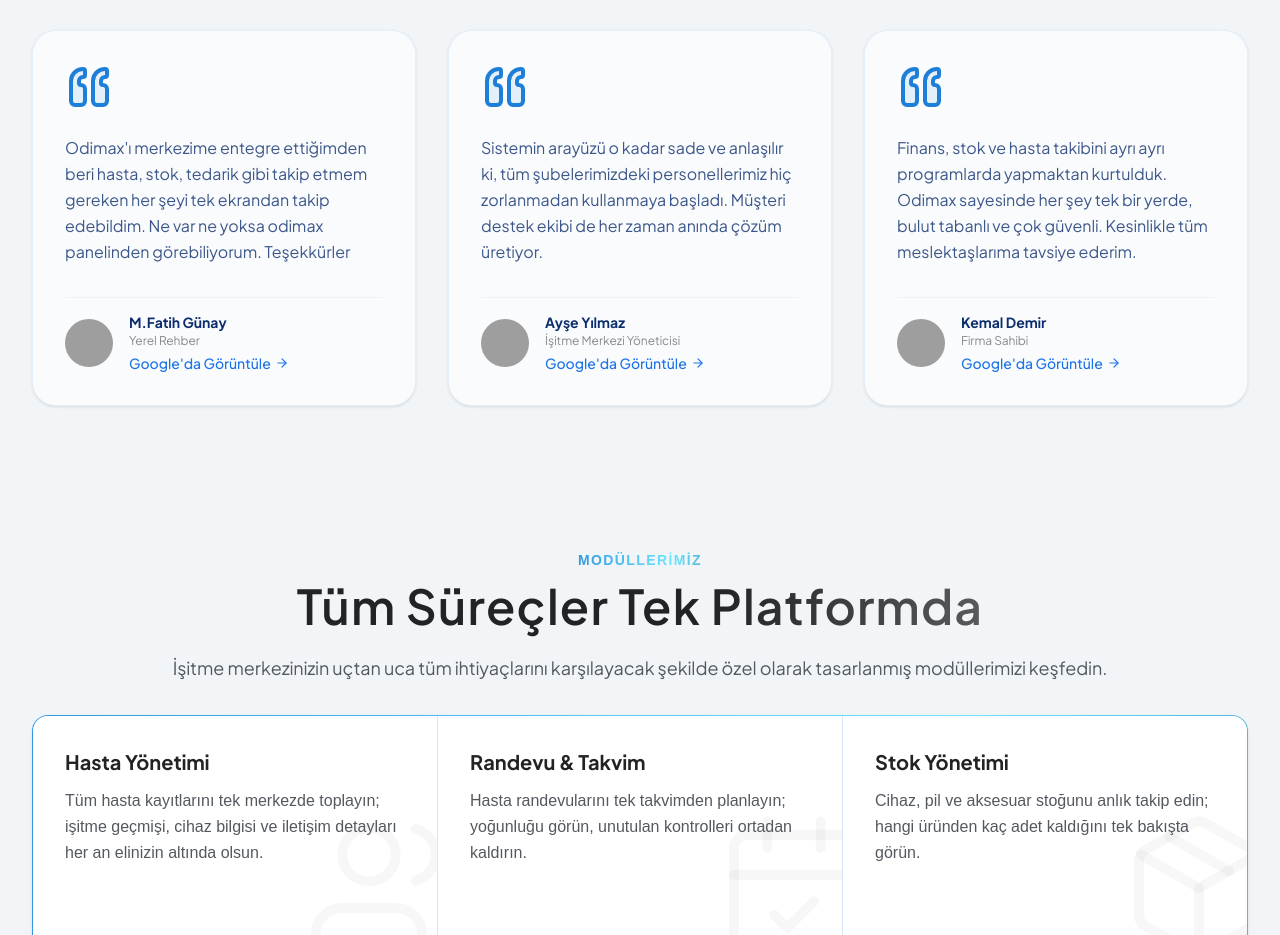
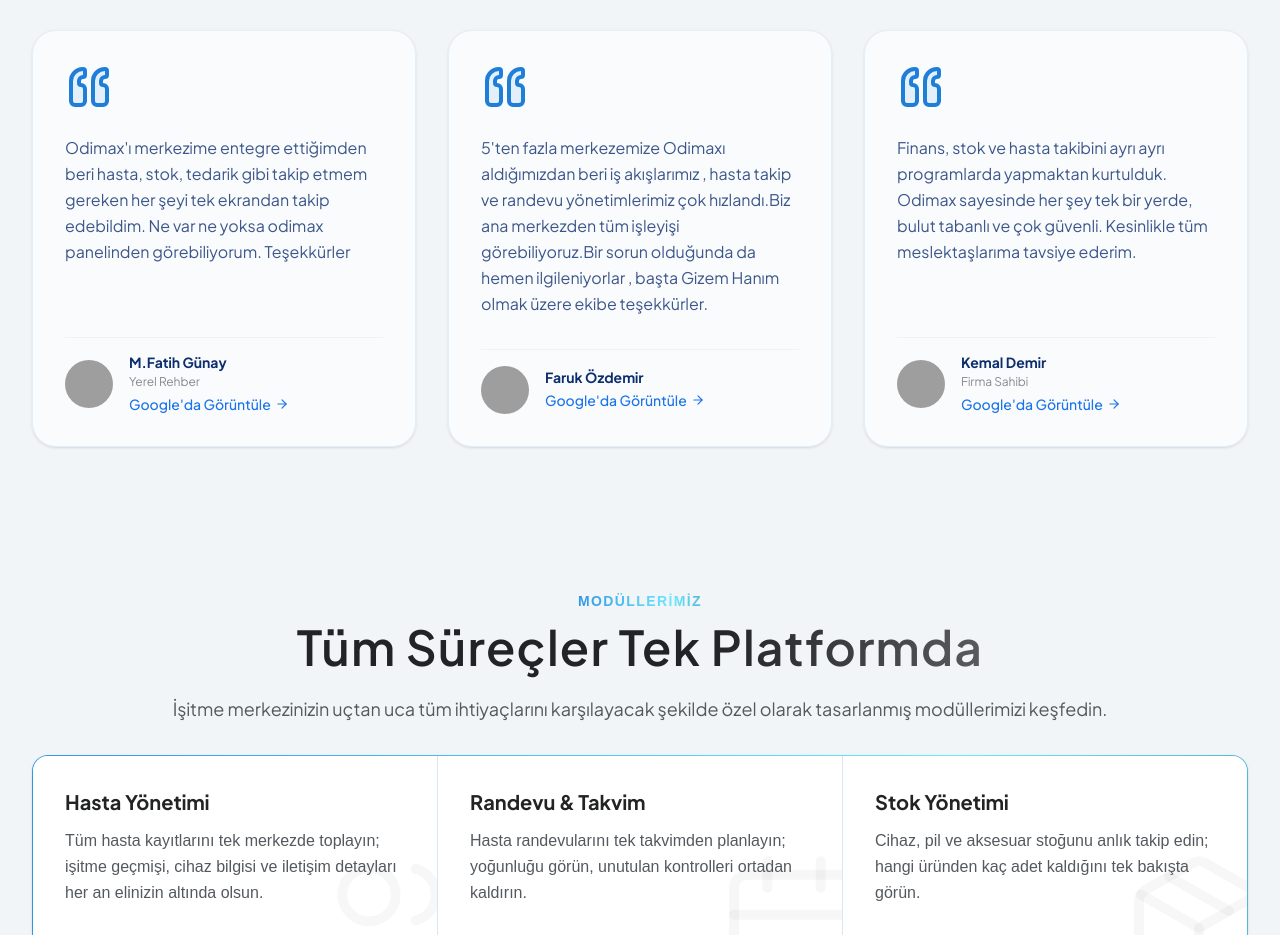
Before and after one commit to medusamedya/odimax-web, a Next.js app: page / in a window 1280 px wide. Shown: the part 2360-3295 px from the top of the page. Built offline with nearby package versions, Linux system fonts and the light colour scheme; grey boxes are pictures that could not be loaded.

Commit message:
Yeni testimonials2

```diff
--- a/src/data/testimonialsData.ts
+++ b/src/data/testimonialsData.ts
@@ -12,9 +12,9 @@
   },
   {
     id: 2,
-    name: "Ayşe Yılmaz",
-    role: "İşitme Merkezi Yöneticisi",
-    content: "Sistemin arayüzü o kadar sade ve anlaşılır ki, tüm şubelerimizdeki personellerimiz hiç zorlanmadan kullanmaya başladı. Müşteri destek ekibi de her zaman anında çözüm üretiyor.",
+    name: "Faruk Özdemir",
+    role: "",
+    content: "5'ten fazla merkezemize  Odimaxı aldığımızdan beri iş akışlarımız , hasta takip ve randevu yönetimlerimiz çok hızlandı.Biz ana merkezden tüm işleyişi görebiliyoruz.Bir sorun olduğunda da hemen ilgileniyorlar , başta Gizem Hanım olmak üzere ekibe teşekkürler.",
     rating: 5,
     avatar: "https://ui-avatars.com/api/?name=Ayse+Yilmaz&background=0b1120&color=fff",
     googleLink: "https://www.google.com/search?sa=X&sca_esv=2c719d755bc25006&sxsrf=APpeQntUS7tUZ5uNocaQc-wdjf7Hvtm1VQ:1785414137777&q=Odimax+Yorumlar&rflfq=1&num=20&stick=H4sIAAAAAAAAAONgkxIxNDeyNDI2szQzMbKwNDQ2NrA0Mt_AyPiKkd8_JTM3sUIhMr-oNDcnsWgRK7oIAMSl5Ho_AAAA&rldimm=17292369642891330927&tbm=lcl&hl=tr-TR&ved=2ahUKEwj_6dX7sfqVAxVKA9sEHQkfA_gQ9fQKegQIQhAG&biw=1920&bih=945&dpr=1#lkt=LocalPoiReviews"
```
